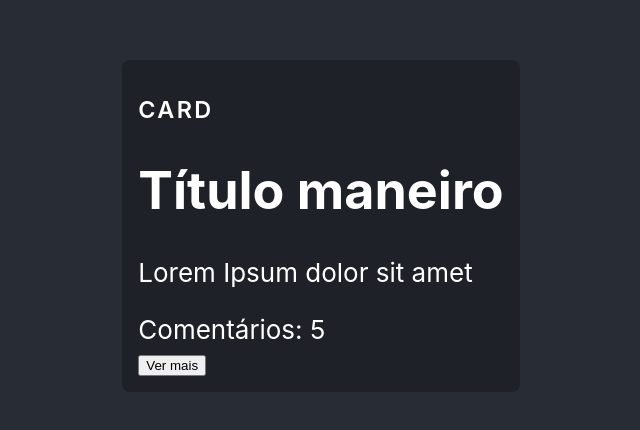
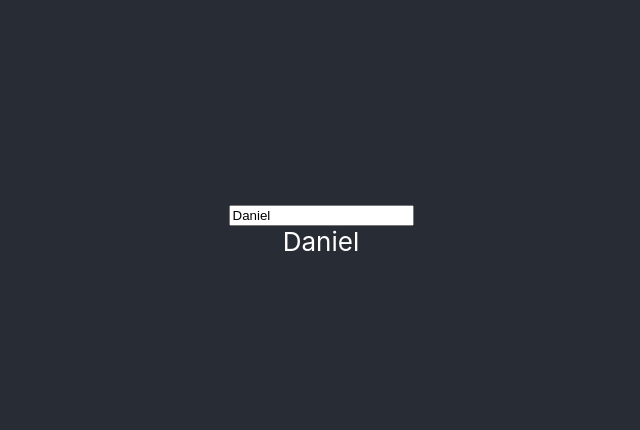
Before and after one commit to DanielAgostinhoSilva/algaworks-erjs, a React (Create React App) app: page / in a window 1280 px wide. Shown: the part 174-604 px from the top of the page, without its empty margins (319-959 px from the left). Built offline with nearby package versions, Linux system fonts and the light colour scheme; the HTML template or start-up script is replaced by a standard one.

Commit message:
feat: 2.29. Interligação com formulários

```diff
--- a/src/App.tsx
+++ b/src/App.tsx
@@ -1,20 +1,13 @@
-import React, {useState} from 'react';
+import React from 'react';
 import './App.css';
-import Post from "./components/Post";
-import Card from "./components/Card";
+import Form from "./components/Form";
 
 function App() {
-    const [post] = useState({
-        title: 'Título maneiro',
-        content: 'Lorem Ipsum dolor sit amet',
-    })
 
     return (
         <div className="App">
             <header className="App-header">
-                <Card title={'Card'} align={"left"}>
-                    <Post post={post} totalComments={5}/>
-                </Card>
+                <Form />
             </header>
         </div>
     );
--- a/src/components/Button.tsx
+++ b/src/components/Button.tsx
@@ -38,6 +38,10 @@
     componentDidMount() {
         console.log("componentDidMount")
     }
+
+    componentDidUpdate(prevProps: Readonly<ButtonProps>, prevState: Readonly<ButtonState>, snapshot?: any) {
+        console.log("componentDidUpdate")
+    }
 }
 
 export default Button
--- /dev/null
+++ b/src/components/Form.tsx
@@ -0,0 +1,16 @@
+import {useState} from "react";
+
+export default function Form() {
+    const [name, setName] = useState('Daniel');
+    return <div>
+        <input
+            type="text"
+            placeholder="nome"
+            value={name}
+            onChange={ e => setName(e.target.value)}
+        />
+        <div>
+            {name}
+        </div>
+    </div>
+}
```
